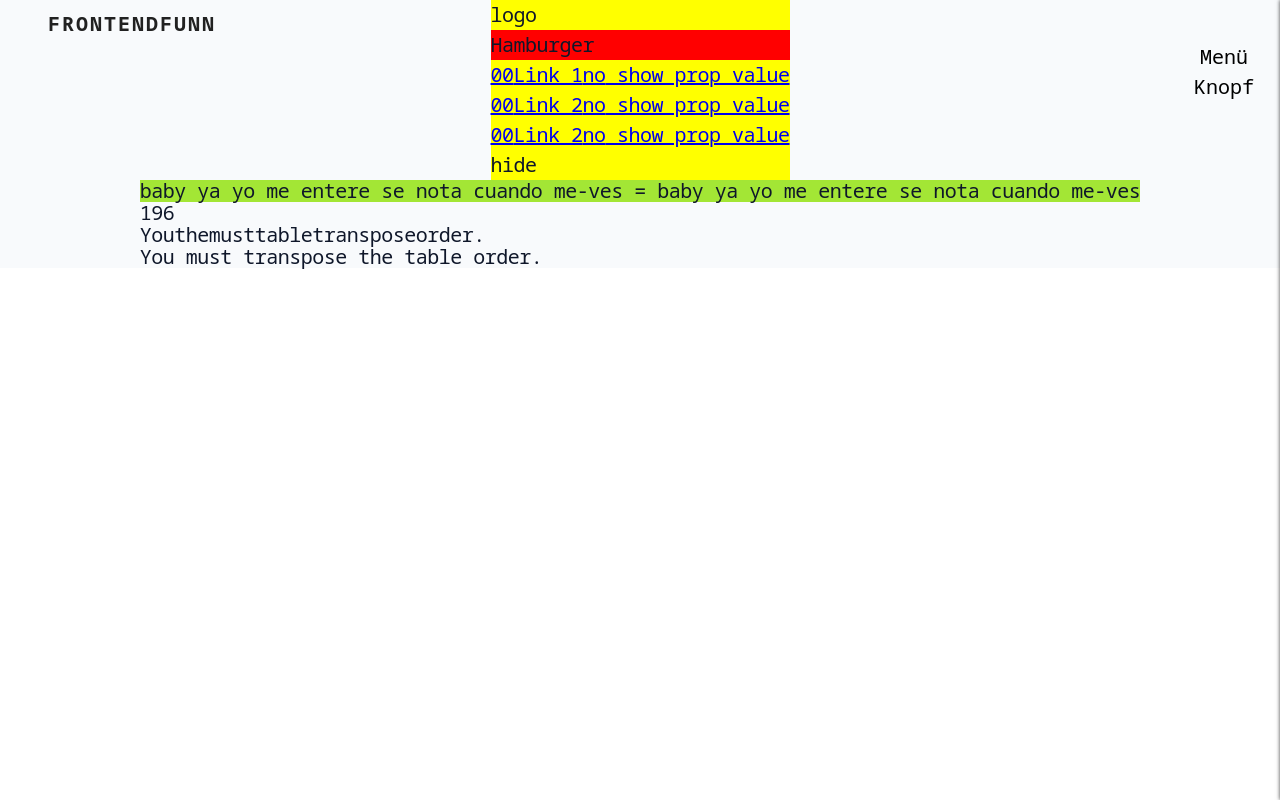
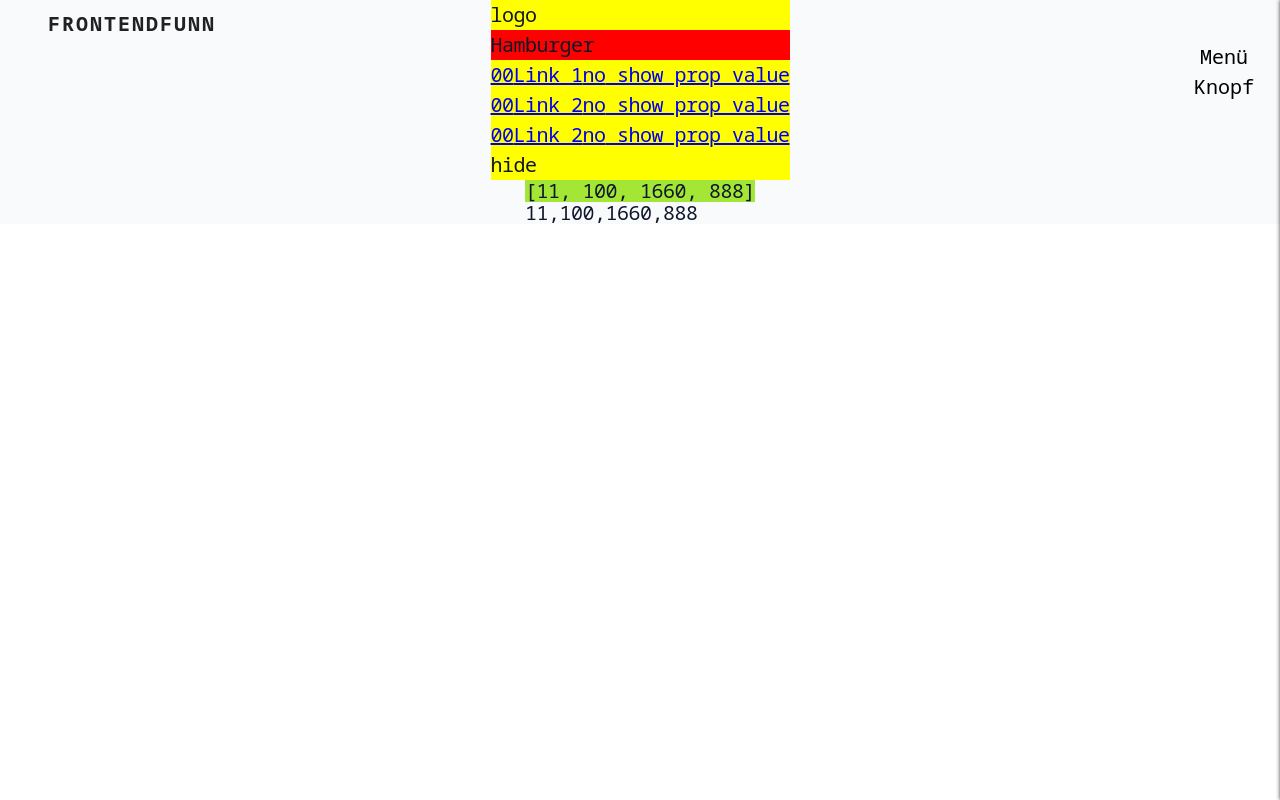
Before and after one commit to muhuahaha/ytk-frontend, a React (Vite) app: page / in a window 1280 px wide. Built offline with nearby package versions, Linux system fonts and the light colour scheme.

Commit message:
cardio: sort functions

```diff
--- a/src/pages/Public.jsx
+++ b/src/pages/Public.jsx
@@ -4,44 +4,92 @@ import useTitle from '../hooks/useTitle';
 import styles from './Public.module.scss';
 
 function Public() {
-  const dakiti = (str) =>
-    str
-      .split(' ')
-      .map((x) => [+x.match(/\d/g), x.match(/\D/g).join('')])
-      .sort((a, b) => a[0] - b[0])
-      .map((x) => x[1])
-      .join(' ');
+  const holes = {
+    4: 1,
+    6: 1,
+    8: 2,
+    9: 1,
+    0: 1,
+  };
 
-  const result = dakiti('en5tere y2a bab1y y3o 4me s6e not7a cuand8o 9me-ves');
-
-  function nextSquare(n) {
-    if (n ** 0.5 % 2 === 0) {
-      return n;
-    }
-    return nextSquare(n + 1);
+  function holeySort(arr) {
+    const count = arr.map((x) =>
+      x
+        .toString()
+        .split('')
+        .map((y) => (holes[y] ? +holes[y] : 0))
+        .reduce((a, b) => a + b)
+    );
+    return arr
+      .map((x, i) => [x, count[i]])
+      .sort((a, b) => a[1] - b[1])
+      .map((y) => y[0]);
   }
 
-  const result2 = nextSquare(155);
+  const result4 = holeySort([100, 888, 1660, 11]);
 
-  function transposeMatrix(mtx) {
-    console.log(mtx.map((x) => x.map((y, i) => [y, i])));
-    return mtx;
+  console.log(result4);
+
+  function sortArray(arr) {
+    for (let i = 0; i < arr.length; i++) {
+      for (let j = i + 1; j < arr.length; j++) {
+        if (arr[i] > arr[j]) {
+          temp = arr[i];
+          arr[i] = arr[j];
+          arr[j] = temp;
+        }
+      }
+    }
+    return arr;
   }
-  const result3 = transposeMatrix([
-    ['You', 'the'],
-    ['must', 'table'],
-    ['transpose', 'order.'],
+
+  function sortByLastName(books) {
+    return books.sort((a, b) =>
+      a.author.split(' ')[1].localeCompare(b.author.split(' ')[1])
+    );
+  }
+
+  const result3 = sortByLastName([
+    { name: 'Harry Potter', rating: '8+', author: 'Coanne Aowling' },
+    { name: 'Warcross', rating: '13+', author: 'Aarie Bu' },
+    { name: 'The Hunger Games', rating: '12+', author: 'Buzanne Collins' },
+  ]);
+
+  function sortByLength(str) {
+    return str
+      .split(' ')
+      .sort(
+        (a, b) =>
+          a.length - b.length ||
+          a.localeCompare(b, 'en-US', { sensitivity: 'base' })
+      )
+      .join(' ');
+  }
+
+  const result = sortByLength('To be or not to be, that is the question.');
+
+  function lastNameLensort(names) {
+    return names
+      .map((x) => x.split(' '))
+      .sort((a, b) => a[1].length - b[1].length || a[1].localeCompare(b[1]))
+      .map((x) => x.join(' '));
+  }
+
+  const result2 = lastNameLensort([
+    'Jennifer Figueroa',
+    'Heather Mcgee',
+    'Amanda Schwartz',
+    'Nicole Yoder',
+    'Melissa Hoffman',
   ]);
 
   useTitle('Yoo Test');
   return (
     <div className={styles.container}>
-      <h1 className={styles.test}>
-        {result} = baby ya yo me entere se nota cuando me-ves
-      </h1>
-      <h2>{result2.toString()} </h2>
-      <h2>{result3}</h2>
-      <h2>You must transpose the table order.</h2>
+      <h1 className={styles.test}>[11, 100, 1660, 888]</h1>
+      {/* <h2>{result2.toString()} </h2> */}
+
+      <h2>{result4.toString()}</h2>
     </div>
   );
 }
```
